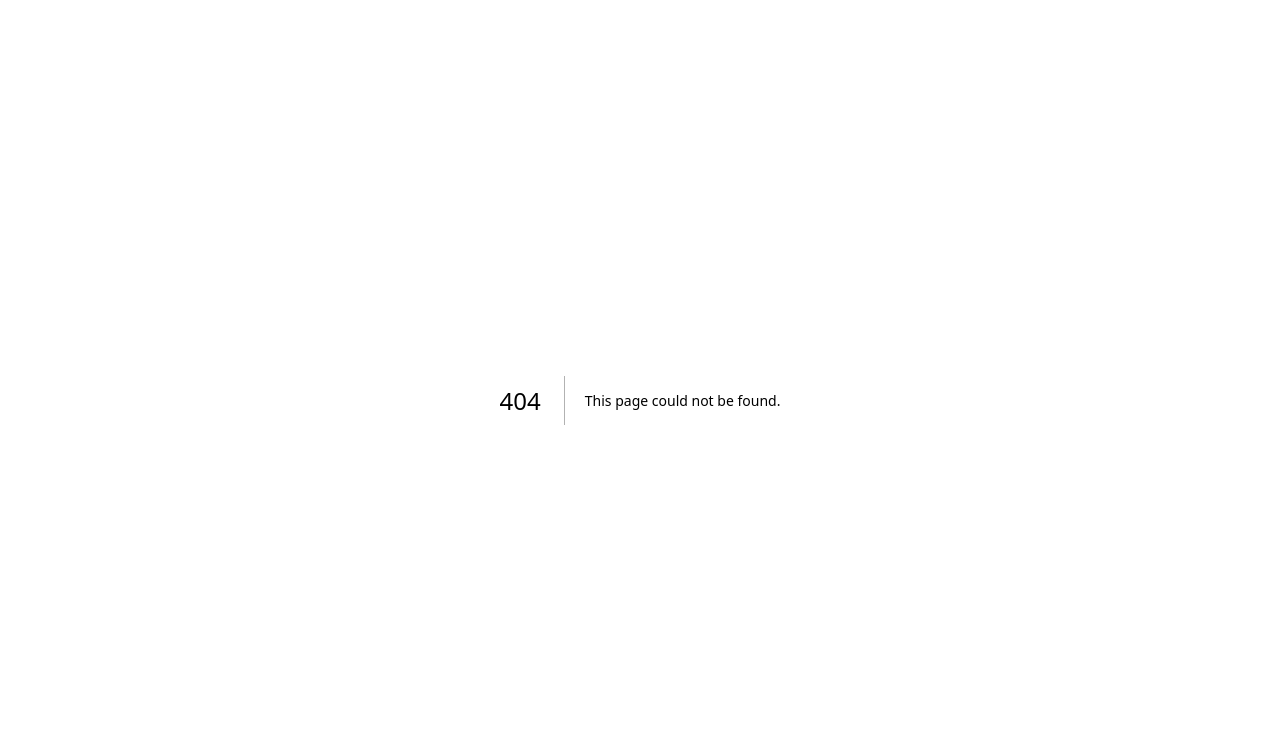
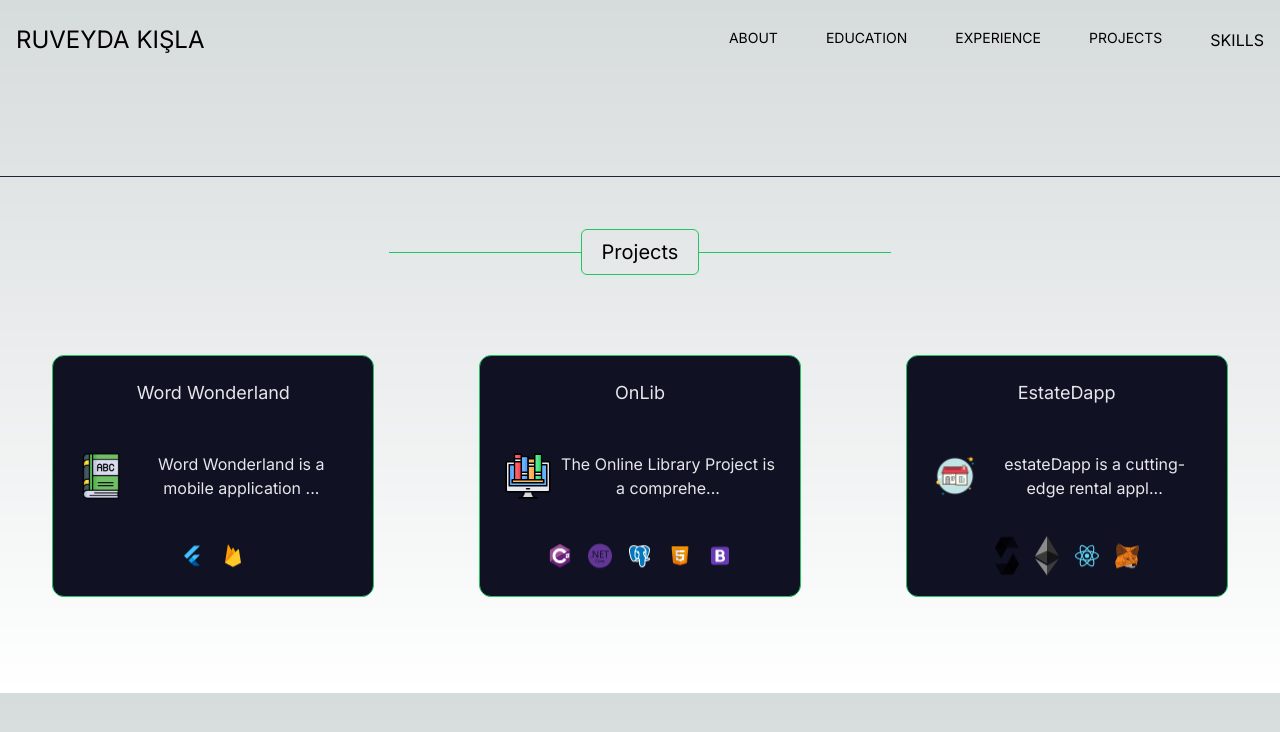
Before and after one commit to ruveydakisla/ruveydakisla.github.io, a Next.js app: page /projects in a window 1280 px wide. Before the commit this address had no page. Shown: the top 732 px of the page. Built offline with nearby package versions, Linux system fonts and the light colour scheme.

Commit message:
projects sections added

```diff
--- /dev/null
+++ b/src/app/projects/layout.jsx
@@ -0,0 +1,13 @@
+import Navbar from "@/components/navbar";
+
+export default function ProjectsLayout({
+    children, // will be a page or nested layout
+  }) {
+    return (
+      <section>
+        {/* Include shared UI here e.g. a header or sidebar */}
+        <Navbar/>
+        {children}
+      </section>
+    )
+  }
--- /dev/null
+++ b/src/app/projects/page.jsx
@@ -0,0 +1,52 @@
+"use client";
+import CodeCard from "@/components/codeCard";
+import CustomModal from "@/components/modal";
+import ProjectCard from "@/components/project-card";
+import ProjectCodeCard from "@/components/project-code-card";
+import React, { useState } from "react";
+import { projects } from "../../../utils/data/projects";
+
+export default function Projects() {
+  const [isModalOpen, setIsModalOpen] = useState(false);
+  const [selected, setSelected] = useState();
+
+  const handleModal = (project) => {
+    setSelected(project);
+    setIsModalOpen(!isModalOpen);
+  };
+  return (
+    <div
+      id="projects"
+      className="relative z-50  border-t my-28 lg:my-24 border-[#25213b]"
+    >
+      <div className="flex justify-center my-5 mb-8 lg:py-8">
+        <div className="flex  md:justify-center w-full items-center">
+          <span className="w-1/2 md:w-48 h-[1px] bg-green-500"></span>
+          <span className="bg-primary-bg w-fit text-primary-icon p-2 px-5 text-xl rounded-md border border-green-500">
+            Projects
+          </span>
+          <span className="w-1/2 md:w-48 h-[1px] bg-green-500"></span>
+        </div>
+      </div>
+      <div className=" grid grid-cols-1 lg:grid-cols-3  md:grid-cols-2 my-12 justify-items-center md:gap-y-12 gap-y-4">
+        {projects.map((project, index) => (
+          <>
+            <ProjectCard
+              key={index}
+              handleModal={() => handleModal(project)}
+              project={project}
+            />
+          </>
+        ))}
+        {isModalOpen && (
+          <CustomModal
+            project={selected}
+            handleModal={handleModal}
+            isOpen={isModalOpen}
+          />
+        )}
+
+      </div>
+    </div>
+  );
+}
```
